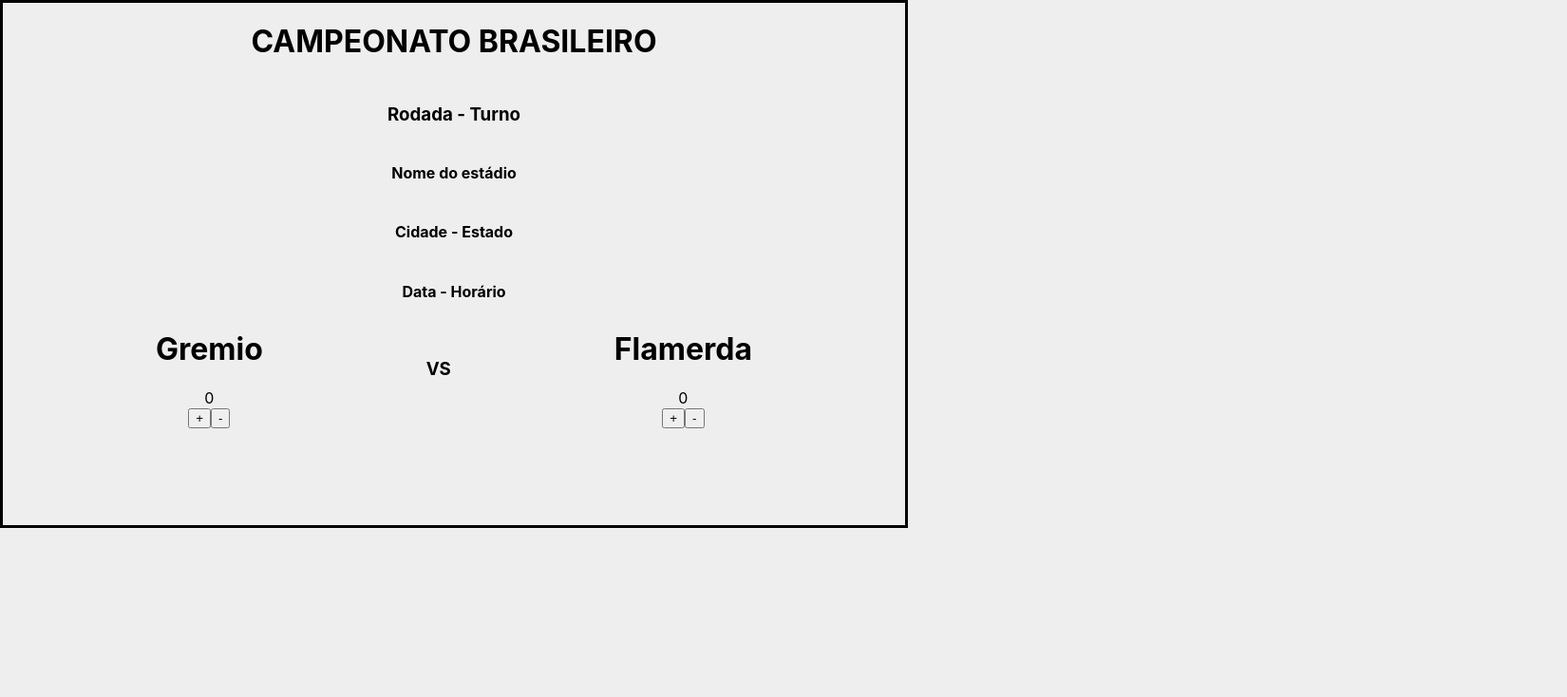
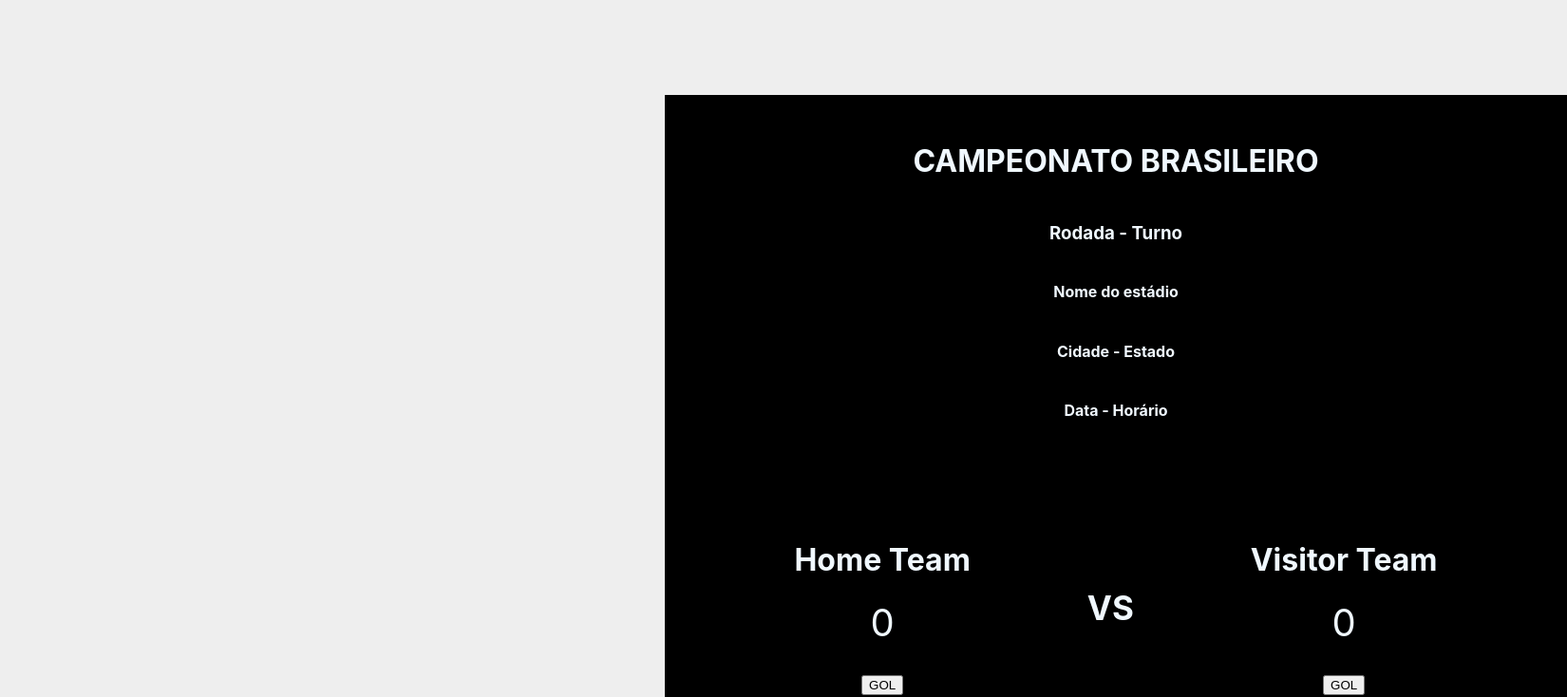
Before and after one commit to vicmafe/football-scoreboard, a React (Create React App) app in the folder football-scoreboard/: page / in a window 1280 px wide. Shown: the top 734 px of the page at 95% size, 1650 px wide, since content can reach past the window. Built offline with nearby package versions, Linux system fonts and the light colour scheme.

Commit message:
modified compoment counter

```diff
--- a/football-scoreboard/src/Component/Counter.js
+++ /dev/null
@@ -1,40 +0,0 @@
-import React, { Component } from 'react';
-
-class counter extends Component {
-  constructor() {
-    super();
-    this.state = {
-      score: 0,
-    }
-    this.handleClickPlus = this.handleClickPlus.bind(this);
-    this.handleClickLess = this.handleClickLess.bind(this);
-  }
-
-  handleClickPlus() {
-    this.setState({
-      score: this.state.score + 1
-    });
-  }
-
-  handleClickLess() {
-    if (this.state.score >= 1) {
-      this.setState({
-        score: this.state.score - 1
-      });
-    }
-  }
-
-  render() {
-    const { score } = this.state;
-    const { handleClickPlus, handleClickLess } = this;
-    return (
-      <div>
-        <div>{score}</div>
-        <button onClick={handleClickPlus}>+</button>
-        <button onClick={handleClickLess}>-</button>
-      </div>
-    );
-  }
-}
-
-export default counter;
--- /dev/null
+++ b/football-scoreboard/src/Component/CounterGoal.js
@@ -0,0 +1,31 @@
+import React, { Component } from 'react';
+import './Styles/CounterGoal.css';
+
+class CounterGoal extends Component {
+  constructor() {
+    super();
+    this.state = {
+      score: 0,
+    }
+    this.handleClickGol = this.handleClickGol.bind(this);
+  }
+
+  handleClickGol() {
+    this.setState({
+      score: this.state.score + 1
+    });
+  }
+
+  render() {
+    const { score } = this.state;
+    const { handleClickGol } = this;
+    return (
+      <div>
+        <div className="Gols">{score}</div>
+        <button onClick={handleClickGol}>GOL</button>
+      </div>
+    );
+  }
+}
+
+export default CounterGoal;
--- a/football-scoreboard/src/Component/HomeTeam.js
+++ b/football-scoreboard/src/Component/HomeTeam.js
@@ -1,12 +1,12 @@
 import React, { Component } from 'react';
-import Counter from './Counter';
+import CounterGoal from './CounterGoal';
 
 class HomeTeam extends Component {
   render() {
     return (
       <div>
-        <h1>Gremio</h1>
-        {<Counter />}
+        <h1>Home Team</h1>
+        {<CounterGoal />}
       </div>
     );
   }
--- a/football-scoreboard/src/Component/PlacarContainer.js
+++ b/football-scoreboard/src/Component/PlacarContainer.js
@@ -8,7 +8,7 @@
   render() {
     return (
       <div className="Placar">
-        <h1>CAMPEONATO BRASILEIRO</h1>
+        <h1 className="Championship">CAMPEONATO BRASILEIRO</h1>
         <div className="Match">
           <MatchInfo />
         </div>
@@ -17,7 +17,7 @@
             <HomeTeam />
           </div>
           <div>
-            <h3>VS</h3>
+            <h3 className="Versus">VS</h3>
           </div>
           <div className="TeamB">
             <VisitorTeam />
--- /dev/null
+++ b/football-scoreboard/src/Component/Styles/CounterGoal.css
@@ -0,0 +1,4 @@
+.Gols {
+  margin-bottom: 30px;
+  font-size: 40px;
+}
--- a/football-scoreboard/src/Component/Styles/MatchInfo.css
+++ b/football-scoreboard/src/Component/Styles/MatchInfo.css
@@ -5,3 +5,7 @@
   flex-direction: column;
   align-items: center;
 }
+
+.Versus {
+  font-size: 35px;
+}
--- a/football-scoreboard/src/Component/Styles/PlacarContainer.css
+++ b/football-scoreboard/src/Component/Styles/PlacarContainer.css
@@ -1,11 +1,14 @@
 body {
   background-color: rgb(238, 238, 238);
+  margin-left: 700px;
+  color: aliceblue;
 }
 
 .Placar {
+  background-color: rgb(0, 0, 0);
+  margin-top: 100px;
   width: 950px;
-  height: 550px;
-  border: solid;
+  height: 800px;
   display: flex;
   flex-direction: column;
   align-items: center;
@@ -13,7 +16,7 @@
 }
 
 .Match {
-  margin-bottom: 50px;
+  margin-bottom: 80px;
   padding: 5px;
 }
 
@@ -25,3 +28,7 @@
   justify-content: space-around;
   flex: 1;
 }
+
+.Championship {
+  margin-top: 50px;
+}
--- a/football-scoreboard/src/Component/VisitorTeam.js
+++ b/football-scoreboard/src/Component/VisitorTeam.js
@@ -1,12 +1,12 @@
 import React, { Component } from 'react';
-import Counter from './Counter';
+import CounterGoal from './CounterGoal';
 
 class VisitorTeam extends Component {
   render() {
     return (
       <div>
-        <h1>Flamerda</h1>
-        {<Counter />}
+        <h1>Visitor Team</h1>
+        {<CounterGoal />}
       </div>
     );
   }
```
